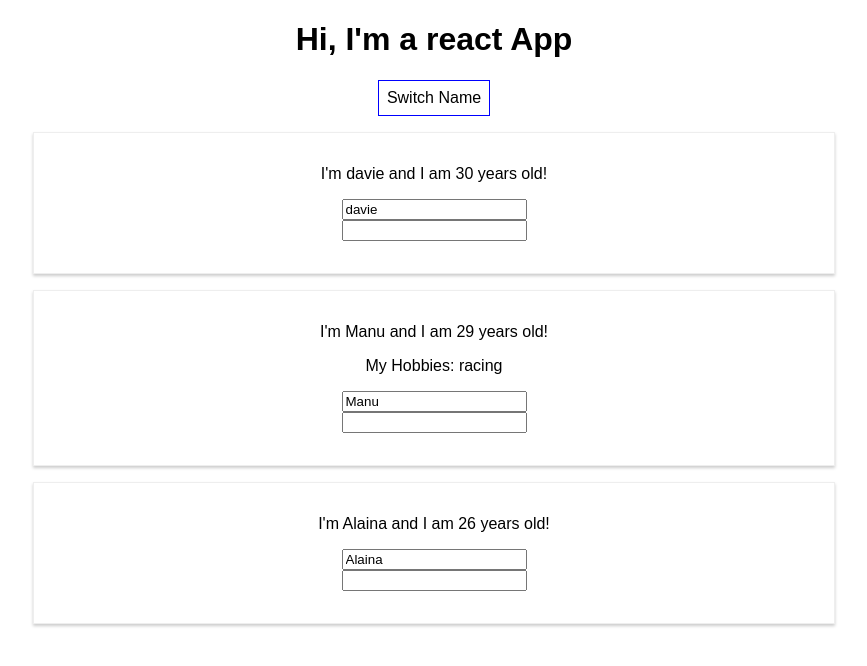
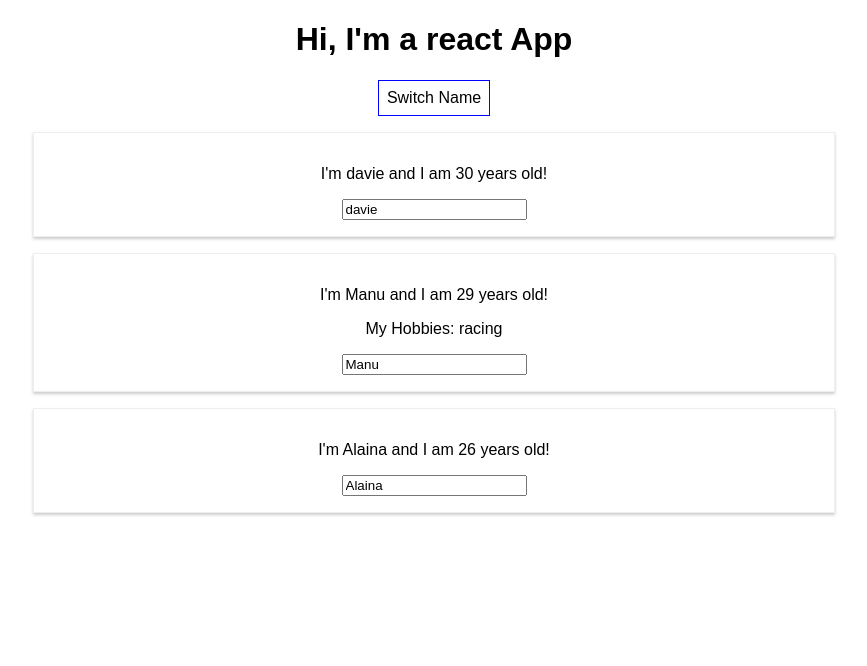
Before and after one commit to jonathanLindquist/react-complete-guide, a React (Create React App) app: page / in a window 1280 px wide. Shown: the top 666 px of the page, without its empty margins (206-1073 px from the left). Built offline with nearby package versions, Linux system fonts and the light colour scheme.

Commit message:
revert to working app pre-assignment 1

```diff
--- a/src/App.js
+++ b/src/App.js
@@ -1,8 +1,6 @@
 import React, { Component } from 'react';
 import './App.css';
 import Person from './Person/Person';
-import UserOutput from './Person/UserOutput';
-import UserInput from './Person/UserInput';
 
 class App extends Component {
 	state = {
@@ -35,12 +33,6 @@ class App extends Component {
 		});
 	};
 
-	changeUsernameHandler = (event) => {
-		this.setState({
-			// persons[value].username: event.target.value
-		});
-	};
-
 	render() {
 		const style = {
 			backgroundColor: 'white',
@@ -59,24 +51,18 @@ class App extends Component {
 				<Person
 					name={this.state.persons[0].name}
 					age={this.state.persons[0].age}
-					changeUsernameHandler={this.changeUsernameHandler}
-					username={this.state.username}
 				/>
 				<Person
 					name={this.state.persons[1].name}
 					age={this.state.persons[1].age}
 					click={this.switchNameHandler.bind(this, 'Jonathan!')}
 					changed={this.nameChangedHandler}
-					changeUsernameHandler={this.changeUsernameHandler}
-					username={this.state.username}
 				>
 					My Hobbies: racing
 				</Person>
 				<Person
 					name={this.state.persons[2].name}
 					age={this.state.persons[2].age}
-					changeUsernameHandler={this.changeUsernameHandler}
-					username={this.state.username}
 				/>
 			</div>
 		);
@@ -85,6 +71,8 @@ class App extends Component {
 }
 
 export default App;
+
+// REACT HOOKS example below
 
 // const app = (props) => {
 // 	const [ personsState, setPersonsState ] = useState({
--- a/src/Person/Person.js
+++ b/src/Person/Person.js
@@ -1,8 +1,6 @@
 import React from 'react';
 
 import './Person.css';
-import UserOutput from './UserOutput';
-import UserInput from './UserInput';
 
 const person = (props) => {
     return (
@@ -10,8 +8,6 @@ const person = (props) => {
             <p onClick={props.click}>I'm {props.name} and I am {props.age} years old!</p>
             <p>{props.children}</p>
             <input type="text" onChange={props.changed} value={props.name} />
-            <UserInput changeUsername={props.changeUsernameHandler} username={props.username} />
-            <UserOutput username={props.username} />
         </div>
     );
 }
--- a/src/Person/UserInput.js
+++ /dev/null
@@ -1,11 +0,0 @@
-import React from 'react';
-
-const userInput = (props) => {
-    return (
-        <div className="UserInput">
-            <input type="text" onChange={props.changeUsername} value={props.username} />
-        </div>
-    );
-}
-
-export default userInput;
--- a/src/Person/UserOutput.js
+++ /dev/null
@@ -1,12 +0,0 @@
-import React from 'react';
-
-const userOutput = (props) => {
-    return (
-        <div>
-            <p>{props.username}</p>
-            <p></p>
-        </div>
-    );
-}
-
-export default userOutput;
```
